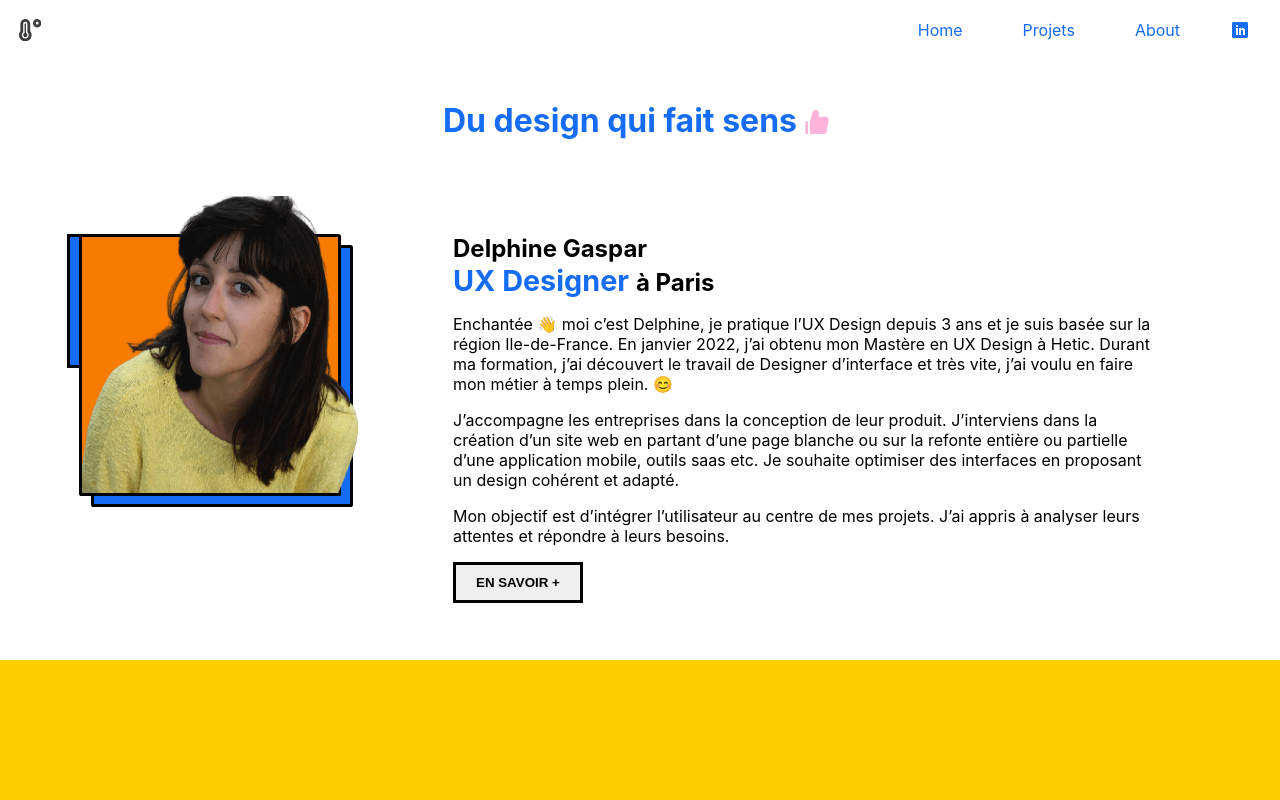
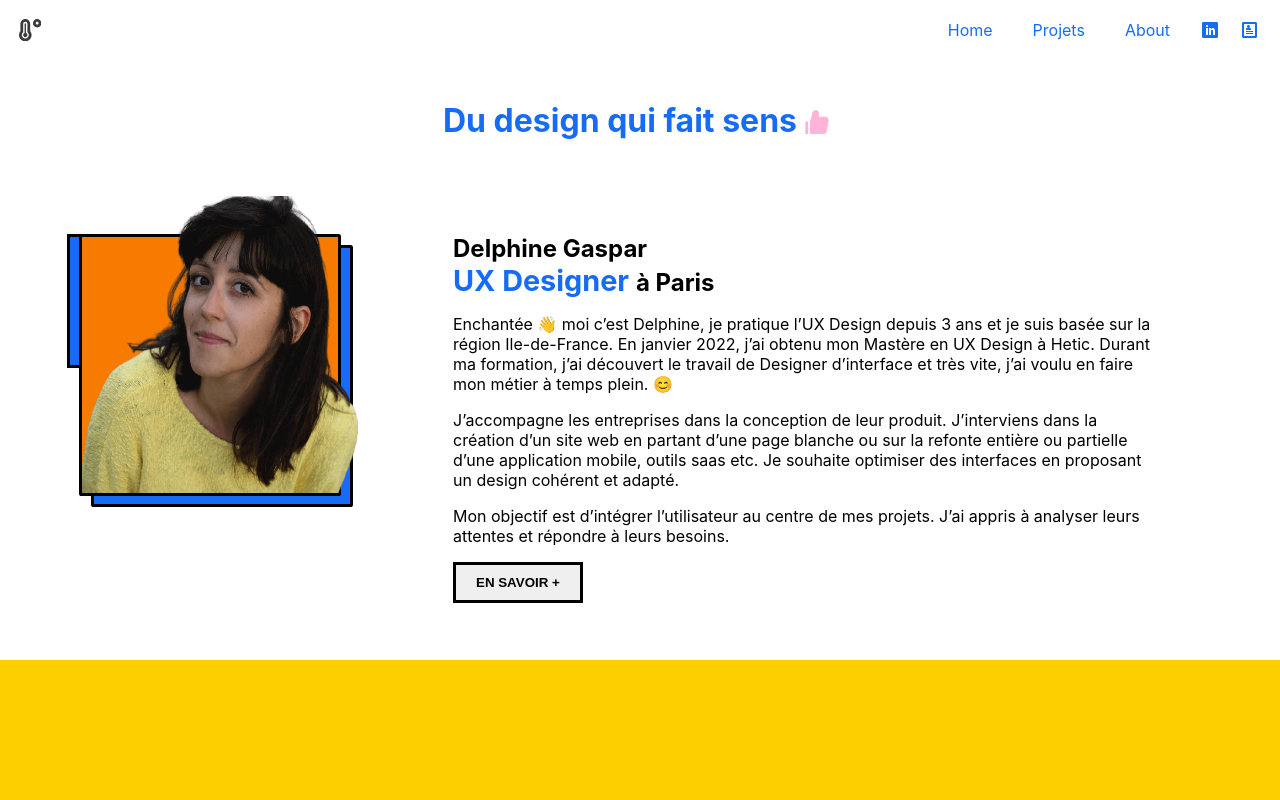
Before and after one commit to Dumpinator/digidelphine, a React (Create React App) app in the folder my-app/: page / in a window 1280 px wide. Shown: the top 800 px of the page. Built offline with nearby package versions, Linux system fonts and the light colour scheme.

Commit message:
finish Icons component / clean css menu mobile

```diff
--- a/my-app/src/Components/Icons/index.js
+++ b/my-app/src/Components/Icons/index.js
@@ -1,6 +1,6 @@
-import React, { useEffect, useState } from 'react';
+import React, { useState } from 'react';
 import { ImLinkedin, ImProfile } from 'react-icons/im'
-import { NavLink, Link } from 'react-router-dom';
+import { Link } from 'react-router-dom';
 import './style.scss';
 
 
@@ -33,33 +33,36 @@ const Icons = ({ icon }) => {
         transition: `all .2s ease-in-out`,
     };
 
-    useEffect(() => {}, []);
-
     const functest = () => {
         setHover(false);
         setHovered(true);
     }
 
-    /*}
-    <Link to={'./CV.pdf'} target={'_blank'} rel='noopener noreferrer' className='icons'
-        onMouseEnter={() => setHover(true)}
-        onMouseLeave={() => functest()}
-    >
-        <ImProfile className='icon1' style={ hover ? fadeOutUp : hovered ? fadeInDown : null } />
-        <ImProfile className='icon2' style={ hover ? fadeInUp : hovered ? fadeOutDown : null } />
-    </Link>
-    */
-
+    switch (icon) {
+        case 'Linkedin':
             return (
-            <Link target="_blank" to='https://www.linkedin.com/in/delphine-gaspar/' className='icons' rel="noreferrer"
+                <Link to='https://www.linkedin.com/in/delphine-gaspar/' target={'_blank'} rel='noopener noreferrer' className='icons'
                     onMouseEnter={() => setHover(true)}
                     onMouseLeave={() => functest()}
                 >
                     <ImLinkedin className='icon1' style={ hover ? fadeOutUp : hovered ? fadeInDown : null } />
                     <ImLinkedin className='icon2' style={ hover ? fadeInUp : hovered ? fadeOutDown : null } />
                 </Link>
+            );
 
-    )
+        case 'Profile':
+            return (
+                <Link to={'./CV.pdf'} target={'_blank'} rel='noopener noreferrer' className='icons'
+                    onMouseEnter={() => setHover(true)}
+                    onMouseLeave={() => functest()}
+                >
+                    <ImProfile className='icon1' style={hover ? fadeOutUp : hovered ? fadeInDown : null} />
+                    <ImProfile className='icon2' style={hover ? fadeInUp : hovered ? fadeOutDown : null} />
+                </Link>
+            );
+        default:
+            break;
+    }
 }
 
 export default Icons;
--- a/my-app/src/Components/Navbar/index.js
+++ b/my-app/src/Components/Navbar/index.js
@@ -43,7 +43,8 @@ const Navbar = ({ summary }) => {
                     <ul>
                         { menu }
                         <li>
-                            <Icons />
+                            <Icons icon="Linkedin" />
+                            <Icons icon="Profile" />
                         </li>
                     </ul>
                 </div>
--- a/my-app/src/Components/Navbar/style.scss
+++ b/my-app/src/Components/Navbar/style.scss
@@ -71,7 +71,7 @@ nav {
 				a {
 					display: flex;
 					text-decoration: none;
-					padding: 20px 30px; // détermine la hauteur de nav
+					padding: 20px; // détermine la hauteur de nav
 					color: v.$blue-color;
 					&:hover {
 						color: v.$orange-color;
```
Also changed, not shown: 1 other file (tests, documents, lock files or other folders). Lines whose indentation alone changed are shown as unchanged.
